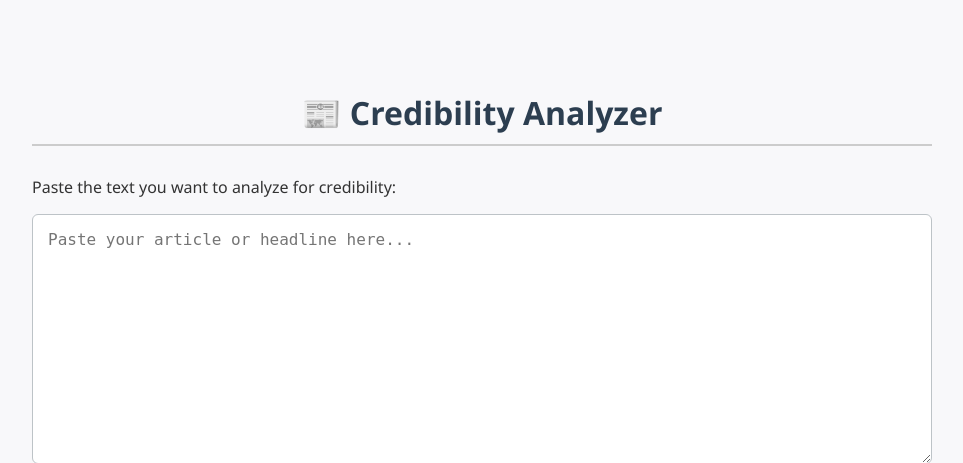
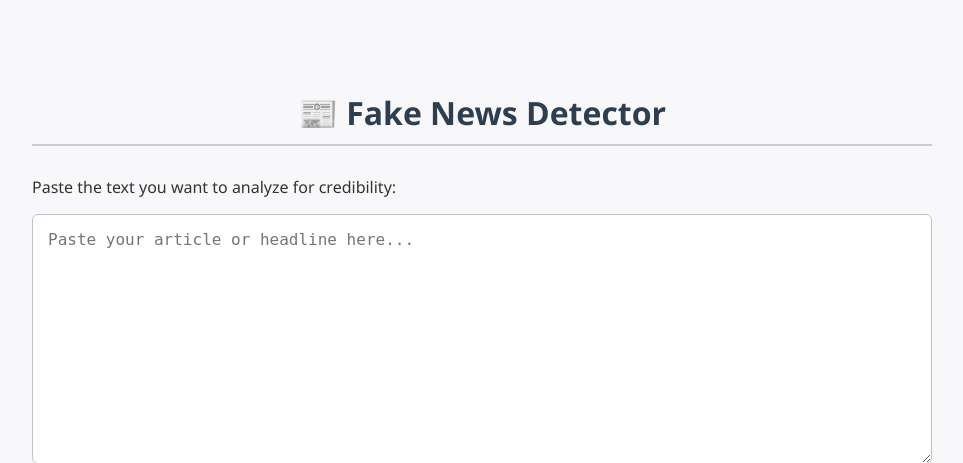
Before and after one commit to adhniIkram/fake-news-detector, a Flask app: page / in a window 1280 px wide. Shown: the top 463 px of the page, without its empty margins (158-1121 px from the left). Run offline with Flask 3, Linux system fonts and the light colour scheme; parts of the project's set-up code (start-up, migrations or seed data) failed here and were passed over.

Commit message:
Update to index.html

```diff
--- a/templates/index.html
+++ b/templates/index.html
@@ -7,14 +7,12 @@
     <title>Fake News Detector | Analysis</title>
 
     <style>
-        /* Base Styles for Readability and Center Alignment */
         body {
             font-family: 'Segoe UI', Tahoma, Geneva, Verdana, sans-serif;
             max-width: 900px;
             margin: 40px auto;
             padding: 30px;
             background-color: #f8f8fa;
-            /* Light, neutral background */
             color: #333;
         }
 
@@ -26,7 +24,6 @@
             padding-bottom: 10px;
         }
 
-        /* Input and Button Styling */
         textarea {
             width: 100%;
             height: 250px;
@@ -43,7 +40,6 @@
             width: 100%;
             padding: 15px 20px;
             background-color: #3498db;
-            /* Professional blue */
             color: white;
             border: none;
             border-radius: 6px;
@@ -98,7 +94,7 @@
 </head>
 
 <body>
-    <h1>📰 Credibility Analyzer</h1>
+    <h1>📰 Fake News Detector</h1>
     <p>Paste the text you want to analyze for credibility:</p>
 
     <textarea id="article-text" placeholder="Paste your article or headline here..."></textarea>
```
